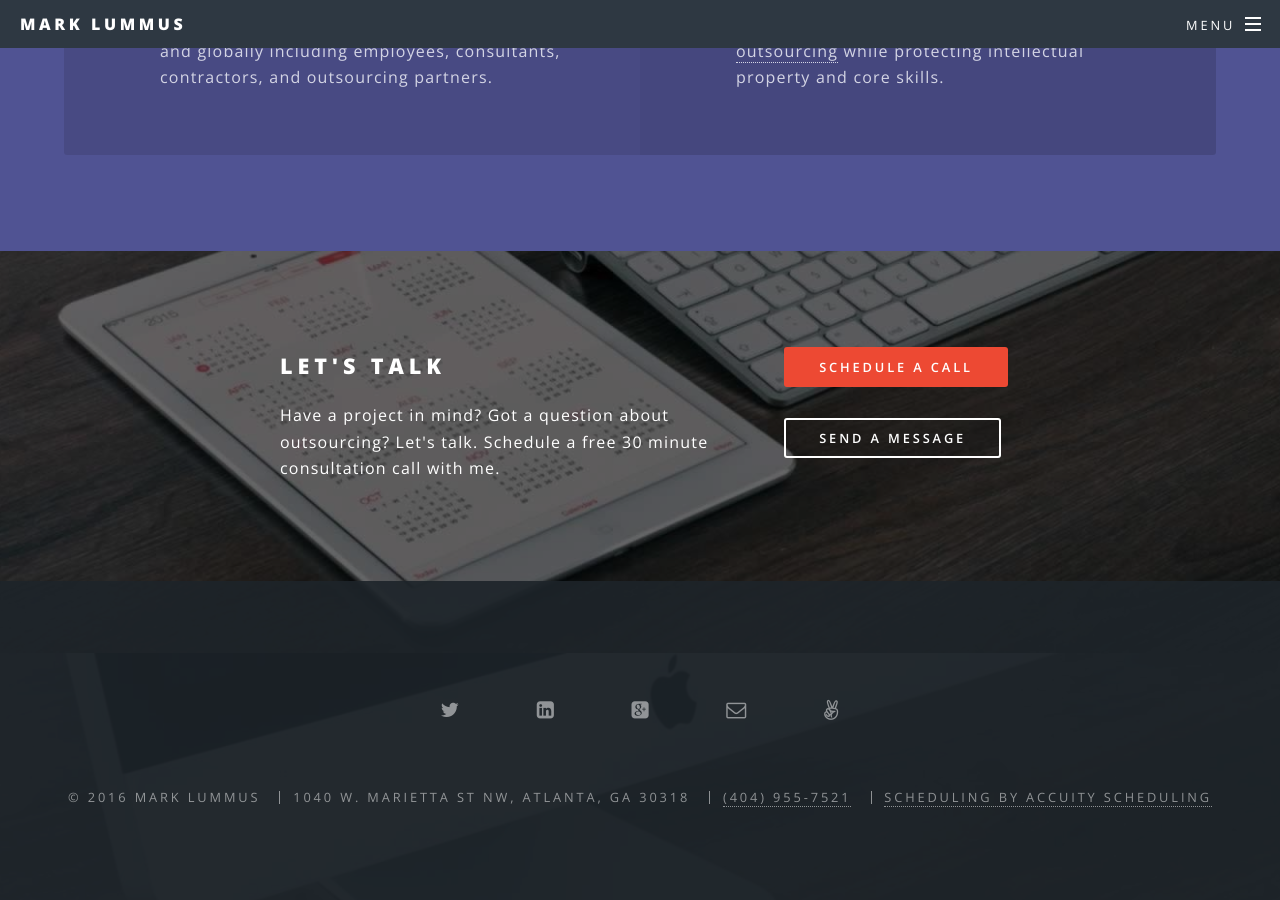
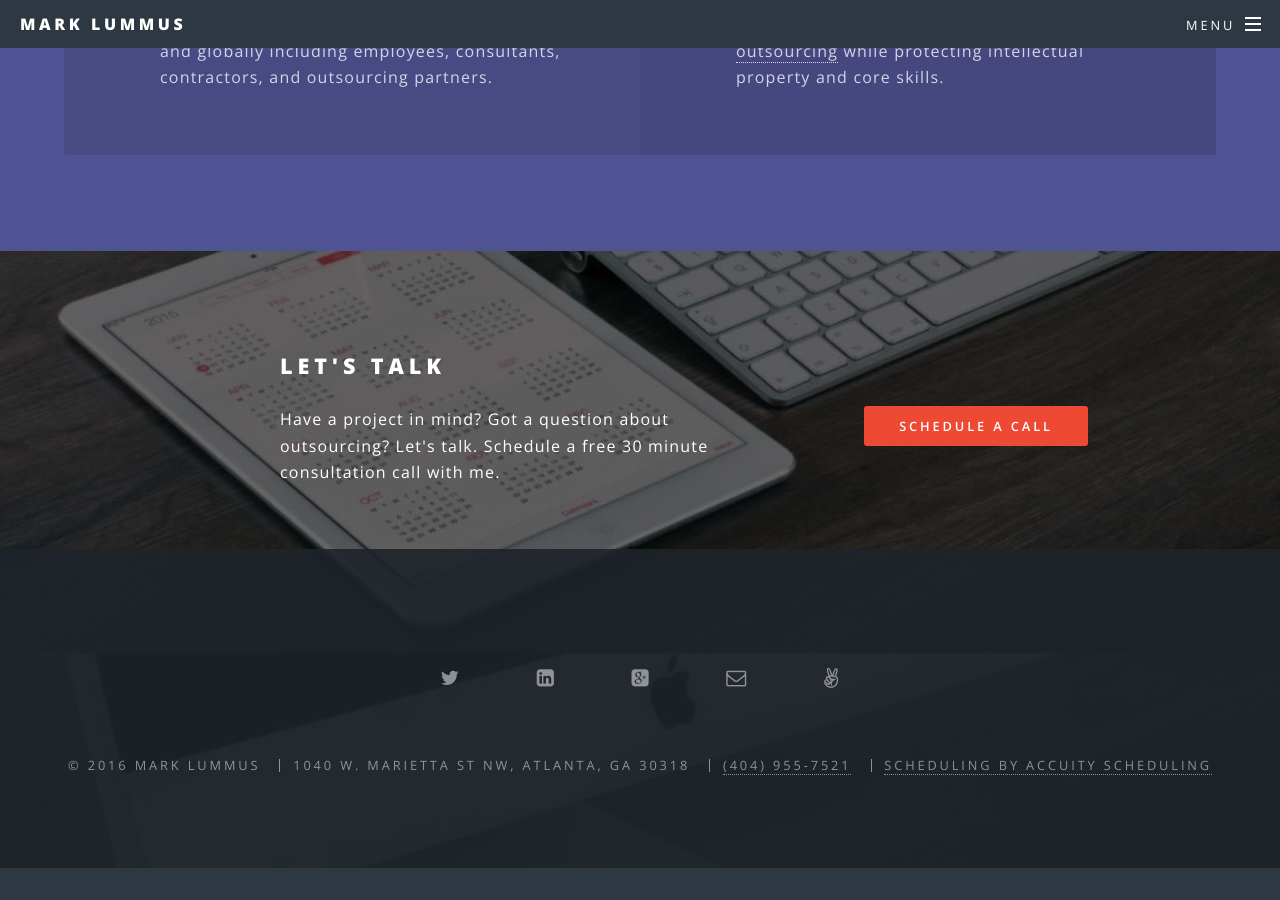
Before and after one commit to jabbermarky/jabbermarky.github.io, a Jekyll site: the page built from _pages/index.html, in a window 1280 px wide and 900 px high, scrolled down 2947 px. Built offline with Jekyll 4.4.1, drawn with Linux system fonts in a browser that asks for light colours; after the commit the page ends 3815 px from its top, so only the background shows below that.

Commit message:
added robots.txt. modified CTA to only show Schedule button. cleaned up Effective Outsourcing page to line up with ad copy

```diff
--- a/_includes/cta.html
+++ b/_includes/cta.html
@@ -3,12 +3,18 @@
     <div class="inner">
         <header>
             <h2>Let's Talk</h2>
-            <p>Have a project in mind? Got a question about outsourcing? Let's talk. Schedule a free 30 minute consultation call with me.</p>
+            <span class="left">Have a project in mind? Got a question about outsourcing? Let's talk. Schedule a free 30 minute consultation call with me.
+            </span>
+            <span class="right">
+                    <a href="/schedule" class="button special right">Schedule a Call</a>
+            </span>
         </header>
+        {% comment %}
         <ul class="actions vertical">
             <li><a href="/schedule" class="button special">Schedule a Call</a></li>
-            <li><a href="/contact" class="button">Send a Message</a></li>
+            <!--li><a href="/contact" class="button">Send a Message</a></li-->
         </ul>
+        {% endcomment %}
     </div>
 </section>
 <!-- CTA end -->
--- a/css/main.scss
+++ b/css/main.scss
@@ -1670,27 +1670,35 @@ $baseurl: '{{ site.baseurl }}/images';
 			max-width: 45em;
 
 			header {
-				@include vendor('order', '1');
-				padding-right: 3em;
-				width: 70%;
-
-				p {
-					color: inherit;
-				}
-			}
-
+				span {
+					display:inline-block;
+					&.left {
+						width: 70%;
+					}
+					&.right {
+						width: 30%;
+						float:right;
+						padding-left:5em;
+						padding-top:0;
+						padding-bottom:0;
+					}
+				}
+			}
 			.actions {
-				@include vendor('order', '2');
+				@include vendor('order', '3');
 				width: 30%;
 			}
 
 			@include breakpoint(medium) {
-				display: block;
+				xdisplay: block;
 				text-align: center;
 
 				header {
 					padding-right: 0;
 					width: 100%;
+					h2 {
+						text-align:left;
+					}
 				}
 
 				.actions {
@@ -1698,6 +1706,22 @@ $baseurl: '{{ site.baseurl }}/images';
 					margin-right: auto;
 					max-width: 20em;
 					width: 100%;
+				}
+
+				header {
+					span {
+						display:block;
+						&.left {
+							width:100%;
+						}
+						&.right {
+							float:none;
+							width:100%;
+							padding-left:0;
+							padding-top:2em;
+							padding-bottom:2em;
+						}
+					}
 				}
 			}
 
--- /dev/null
+++ b/robots.txt
@@ -0,0 +1 @@
+Sitemap: http://www.marklummus.com/sitemap.xml
```
Also changed, not shown: _pages/outsourcing.md (+3 -1 lines).
